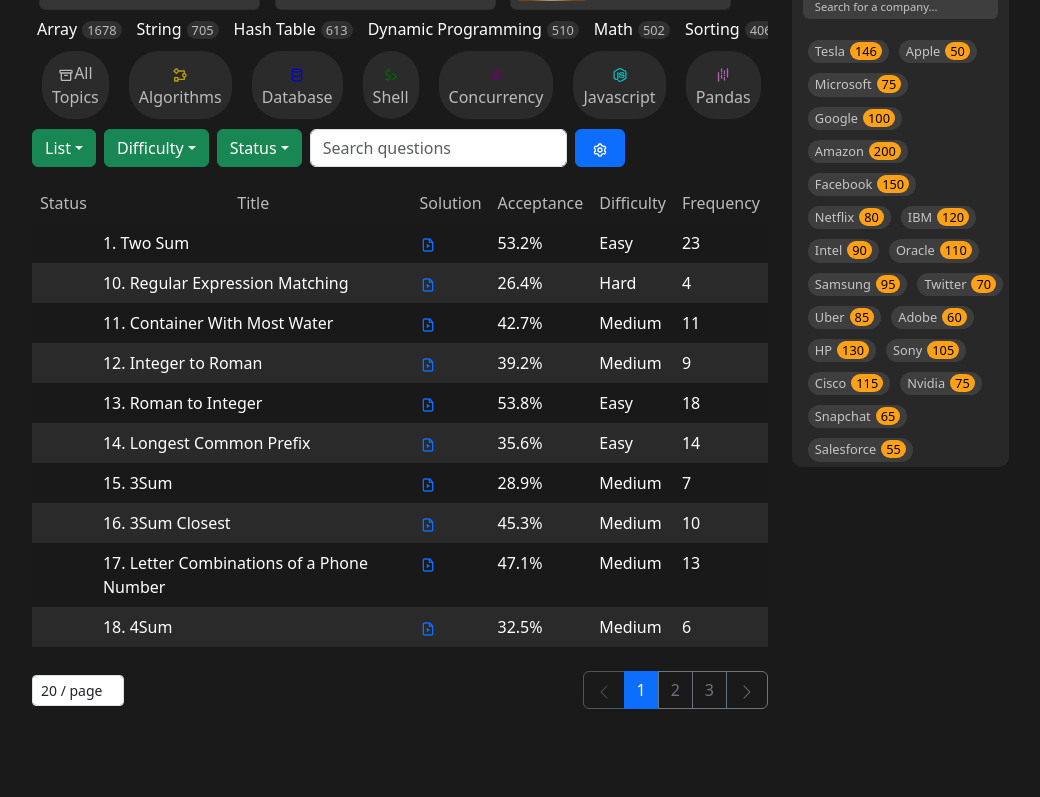
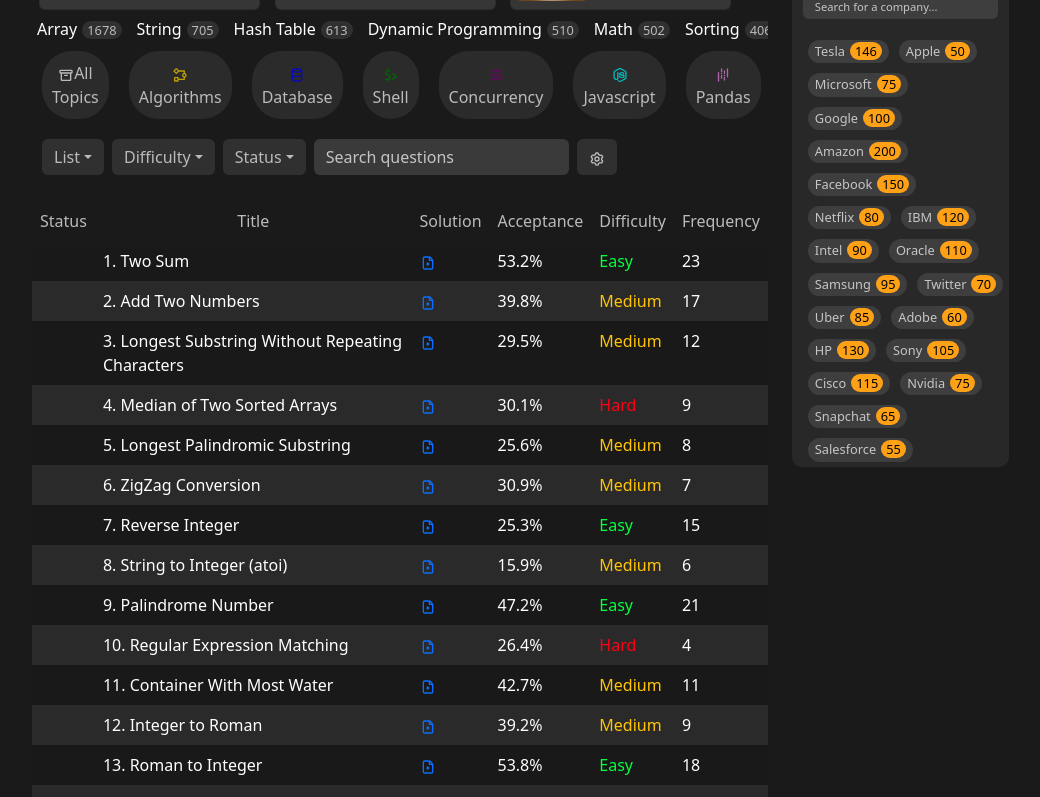
Before and after one commit to 7deb/leetcode, a React (Vite) app in the folder frontend/: page / in a window 1280 px wide. Shown: the part 460-1257 px from the top of the page, without its empty margins (172-1212 px from the left). Before the commit the page ends 1169 px from the top, so only its background shows below. Built offline with nearby package versions, Linux system fonts and the light colour scheme.

Commit message:
more styling

```diff
--- a/frontend/components/FilterButtons.jsx
+++ b/frontend/components/FilterButtons.jsx
@@ -1,5 +1,6 @@
 import React, { useState } from 'react';
 import { Button, Dropdown, FormControl } from 'react-bootstrap';
+import '../styles/FilterButtons.css'; // Ensure you have the correct path
 
 const FilterButtons = ({ handleFilter, handleSearch }) => {
   const [searchQuery, setSearchQuery] = useState('');
@@ -26,10 +27,10 @@ const FilterButtons = ({ handleFilter, handleSearch }) => {
 
   return (
     <div className="d-flex justify-content-between mb-3">
-      <div className="d-flex gap-2">
+      <div className="d-flex gap-2 filter-buttons-container">
         <div className="position-relative">
           <Dropdown>
-            <Dropdown.Toggle variant="success" id="dropdown-list">
+            <Dropdown.Toggle variant="success" id="dropdown-list" className="filter-button">
               List
             </Dropdown.Toggle>
             <Dropdown.Menu>
@@ -44,7 +45,7 @@ const FilterButtons = ({ handleFilter, handleSearch }) => {
 
         <div className="position-relative">
           <Dropdown>
-            <Dropdown.Toggle variant="success" id="dropdown-difficulty">
+            <Dropdown.Toggle variant="success" id="dropdown-difficulty" className="filter-button">
               Difficulty
             </Dropdown.Toggle>
             <Dropdown.Menu>
@@ -57,7 +58,7 @@ const FilterButtons = ({ handleFilter, handleSearch }) => {
 
         <div className="position-relative">
           <Dropdown>
-            <Dropdown.Toggle variant="success" id="dropdown-status">
+            <Dropdown.Toggle variant="success" id="dropdown-status" className="filter-button">
               Status
             </Dropdown.Toggle>
             <Dropdown.Menu>
@@ -75,7 +76,7 @@ const FilterButtons = ({ handleFilter, handleSearch }) => {
               <FormControl
                 type="text"
                 placeholder="Search questions"
-                className="block w-full rounded-md leading-5 outline-none placeholder:text-label-4 dark:placeholder:text-dark-label-4 border-none py-1.5 text-label-2 dark:text-dark-label-2 bg-fill-3 dark:bg-dark-fill-3 focus:bg-fill-2 dark:focus:bg-dark-fill-2 pl-9 pr-3 sentry-unmask"
+                className="filter-input"
                 value={searchQuery}
                 onChange={handleSearchChange}
               />
@@ -84,11 +85,11 @@ const FilterButtons = ({ handleFilter, handleSearch }) => {
           <div className="relative" data-headlessui-state="">
             <Button
               aria-label="settings"
-              className="flex items-center rounded px-3 py-1.5 text-left cursor-pointer focus:outline-none whitespace-nowrap leading-5 bg-fill-3 dark:bg-dark-fill-3 text-label-2 dark:text-dark-label-2 hover:bg-fill-2 dark:hover:bg-dark-fill-2"
+              className="filter-button"
               onClick={handleSearchSubmit}
             >
               <svg xmlns="http://www.w3.org/2000/svg" viewBox="0 0 24 24" width="1em" height="1em" fill="currentColor" className="pointer-events-none h-5 w-5" aria-hidden="true">
-                <path fill-rule="evenodd" d="M7.174 5.619a8.064 8.064 0 011.635-.946l.29-1.158A2 2 0 0111.039 2h1.922a2 2 0 011.94 1.515l.29 1.158c.584.252 1.132.57 1.635.946l1.15-.329a2 2 0 012.282.923l.961 1.665a2 2 0 01-.342 2.437l-.86.832a8.151 8.151 0 010 1.888l.86.83a2 2 0 01.342 2.438l-.96 1.665a2 2 0 01-2.283.923l-1.15-.329a8.063 8.063 0 01-1.635.946l-.29 1.158a2 2 0 01-1.94 1.515H11.04a2 2 0 01-1.94-1.515l-.29-1.158a8.064 8.064 0 01-1.635-.946l-1.15.329a2 2 0 01-2.282-.923l-.961-1.665a2 2 0 01.342-2.437l.86-.831a8.158 8.158 0 010-1.889l-.86-.83a2 2 0 01-.342-2.438l.96-1.665a2 2 0 012.283-.923l1.15.329zm-1.7 1.594l-.961 1.665 1.57 1.518-.114.982a6.157 6.157 0 000 1.425l.114.982-1.57 1.518.96 1.665 2.104-.601.794.593c.38.284.793.523 1.23.711l.908.392.53 2.118h1.922l.53-2.118.909-.392a6.07 6.07 0 001.23-.711l.793-.593 2.103.601.961-1.665-1.57-1.518.114-.982a6.172 6.172 0 000-1.425l-.114-.982 1.57-1.518-.96-1.665-2.104.601-.794-.593a6.067 6.067 0 00-1.23-.71l-.908-.392L12.96 4H11.04l-.53 2.119-.909.391a6.064 6.064 0 00-1.23.711l-.793.593-2.103-.601zM12 16a4 4 0 100-8 4 4 0 000 8zm0-2a2 2 0 110-4 2 2 0 010 4z" clip-rule="evenodd"></path>
+                <path fillRule="evenodd" d="M7.174 5.619a8.064 8.064 0 011.635-.946l.29-1.158A2 2 0 0111.039 2h1.922a2 2 0 011.94 1.515l.29 1.158c.584.252 1.132.57 1.635.946l1.15-.329a2 2 0 012.282.923l.961 1.665a2 2 0 01-.342 2.437l-.86.832a8.151 8.151 0 010 1.888l.86.83a2 2 0 01.342 2.438l-.96 1.665a2 2 0 01-2.283.923l-1.15-.329a8.063 8.063 0 01-1.635.946l-.29 1.158a2 2 0 01-1.94 1.515H11.04a2 2 0 01-1.94-1.515l-.29-1.158a8.064 8.064 0 01-1.635-.946l-1.15.329a2 2 0 01-2.282-.923l-.961-1.665a2 2 0 01.342-2.437l.86-.831a8.158 8.158 0 010-1.889l-.86-.83a2 2 0 01-.342-2.438l.96-1.665a2 2 0 012.283-.923l1.15.329zm-1.7 1.594l-.961 1.665 1.57 1.518-.114.982a6.157 6.157 0 000 1.425l.114.982-1.57 1.518.96 1.665 2.104-.601.794.593c.38.284.793.523 1.23.711l.908.392.53 2.118h1.922l.53-2.118.909-.392a6.07 6.07 0 001.23-.711l.793-.593 2.103.601.961-1.665-1.57-1.518.114-.982a6.172 6.172 0 000-1.425l-.114-.982 1.57-1.518-.96-1.665-2.104.601-.794-.593a6.067 6.067 0 00-1.23-.71l-.908-.392L12.96 4H11.04l-.53 2.119-.909.391a6.064 6.064 0 00-1.23.711l-.793.593-2.103-.601zM12 16a4 4 0 100-8 4 4 0 000 8zm0-2a2 2 0 110-4 2 2 0 010 4z" clipRule="evenodd"></path>
               </svg>
             </Button>
           </div>
--- a/frontend/components/PaginationControls.jsx
+++ b/frontend/components/PaginationControls.jsx
@@ -1,6 +1,6 @@
 import React from 'react';
 import { Button, ButtonGroup, Form } from 'react-bootstrap';
-import { ChevronLeft, ChevronRight } from 'react-bootstrap-icons'; // Or use any icon library you prefer
+import { ChevronLeft, ChevronRight } from 'react-bootstrap-icons';
 
 const PaginationControls = ({ currentPage, totalPages, onPageChange, itemsPerPage, onItemsPerPageChange }) => {
   return (
@@ -13,9 +13,9 @@ const PaginationControls = ({ currentPage, totalPages, onPageChange, itemsPerPag
           onChange={(e) => onItemsPerPageChange(parseInt(e.target.value, 10))}
           className="form-select-sm"
         >
-          <option value={10}>20 / page</option>
-          <option value={20}>50  / page</option>
-          <option value={50}>100  / page</option>
+          <option value={20}>20 / page</option>
+          <option value={50}>50 / page</option>
+          <option value={100}>100 / page</option>
         </Form.Control>
       </Form.Group>
 
--- a/frontend/components/ProblemList.jsx
+++ b/frontend/components/ProblemList.jsx
@@ -9,7 +9,7 @@ const ProblemList = () => {
   const [sortField, setSortField] = useState('title');
   const [sortOrder, setSortOrder] = useState('asc');
   const [currentPage, setCurrentPage] = useState(1);
-  const [itemsPerPage, setItemsPerPage] = useState(10);
+  const [itemsPerPage, setItemsPerPage] = useState(50); // Default to 50 items per page
 
   const handleSort = (field) => {
     if (sortField === field) {
@@ -30,6 +30,10 @@ const ProblemList = () => {
   };
 
   const sortedProblems = [...Problems].sort((a, b) => {
+    if (sortField === 'title') {
+        return sortOrder === 'asc' ? a.id - b.id : b.id - a.id;
+    }
+
     if (a[sortField] < b[sortField]) return sortOrder === 'asc' ? -1 : 1;
     if (a[sortField] > b[sortField]) return sortOrder === 'asc' ? 1 : -1;
     return 0;
@@ -41,6 +45,19 @@ const ProblemList = () => {
 
   // Calculate total pages
   const totalPages = Math.ceil(sortedProblems.length / itemsPerPage);
+
+  const getDifficultyClass = (difficulty) => {
+    switch (difficulty) {
+      case 'Easy':
+        return 'difficulty-easy';
+      case 'Medium':
+        return 'difficulty-medium';
+      case 'Hard':
+        return 'difficulty-hard';
+      default:
+        return '';
+    }
+  };
 
   return (
     <div>
@@ -62,9 +79,23 @@ const ProblemList = () => {
             <tr key={problem.id}>
               <td></td>
               <td>{problem.title}</td>
-              <td><a href={`${problem.solution}`}><svg xmlns="http://www.w3.org/2000/svg" viewBox="0 0 24 24" width="1em" height="1em" fill="currentColor" className="text-purple dark:text-dark-purple h-5 w-5"><path d="M10 15.464v-3.927a.8.8 0 011.259-.656l2.805 1.964a.8.8 0 010 1.31l-2.805 1.964A.8.8 0 0110 15.464z"></path><path d="M7 4a1 1 0 00-1 1v14a1 1 0 001 1h10a1 1 0 001-1V9h-3a2 2 0 01-2-2V4H7zm8 .6V7h1.92L15 4.6zM4 5a3 3 0 013-3h7.039a3 3 0 012.342 1.126l2.962 3.701A3 3 0 0120 8.702V19a3 3 0 01-3 3H7a3 3 0 01-3-3V5z"></path></svg></a></td>
+              <td>
+                <a href={`${problem.solution}`}>
+                  <svg
+                    xmlns="http://www.w3.org/2000/svg"
+                    viewBox="0 0 24 24"
+                    width="1em"
+                    height="1em"
+                    fill="currentColor"
+                    className="text-purple dark:text-dark-purple h-5 w-5"
+                  >
+                    <path d="M10 15.464v-3.927a.8.8 0 011.259-.656l2.805 1.964a.8.8 0 010 1.31l-2.805 1.964A.8.8 0 0110 15.464z"></path>
+                    <path d="M7 4a1 1 0 00-1 1v14a1 1 0 001 1h10a1 1 0 001-1V9h-3a2 2 0 01-2-2V4H7zm8 .6V7h1.92L15 4.6zM4 5a3 3 0 013-3h7.039a3 3 0 012.342 1.126l2.962 3.701A3 3 0 0120 8.702V19a3 3 0 01-3 3H7a3 3 0 01-3-3V5z"></path>
+                  </svg>
+                </a>
+              </td>
               <td>{problem.acceptance}</td>
-              <td>{problem.difficulty}</td>
+              <td className={getDifficultyClass(problem.difficulty)}>{problem.difficulty}</td>
               <td>{problem.frequency}</td>
             </tr>
           ))}
--- /dev/null
+++ b/frontend/styles/FilterButtons.css
@@ -0,0 +1,30 @@
+.filter-buttons-container {
+    background-color: none;
+    padding: 10px;
+    border-radius: 5px;
+    color: white;
+  }
+  .filter-buttons-container *{
+    color: white;
+  }
+
+  .filter-button {
+    background-color: #3A3A3A;
+    border: none;
+    opacity: 0.7;
+  }
+
+  .filter-button:hover {
+    background-color: #3A3A3A;
+    opacity: 1;
+  }
+
+  .filter-input {
+    background-color: #3A3A3A;
+    color: #000;
+    border: none;
+  }
+  .filter-input::placeholder {
+    color: white;
+    opacity: 0.7;
+  }
--- a/frontend/styles/ProblemList.css
+++ b/frontend/styles/ProblemList.css
@@ -20,3 +20,16 @@
 .table *{
     border: none;
 }
+/* ProblemList.css */
+
+.table tbody tr td.difficulty-easy {
+    color: #05ff3f; /* Light green */
+  }
+
+  .table tbody tr td.difficulty-medium {
+    color: #ffc505; /* Light yellow */
+  }
+
+  .table tbody tr td.difficulty-hard {
+    color: #ff0015; /* Light red */
+  }
```
